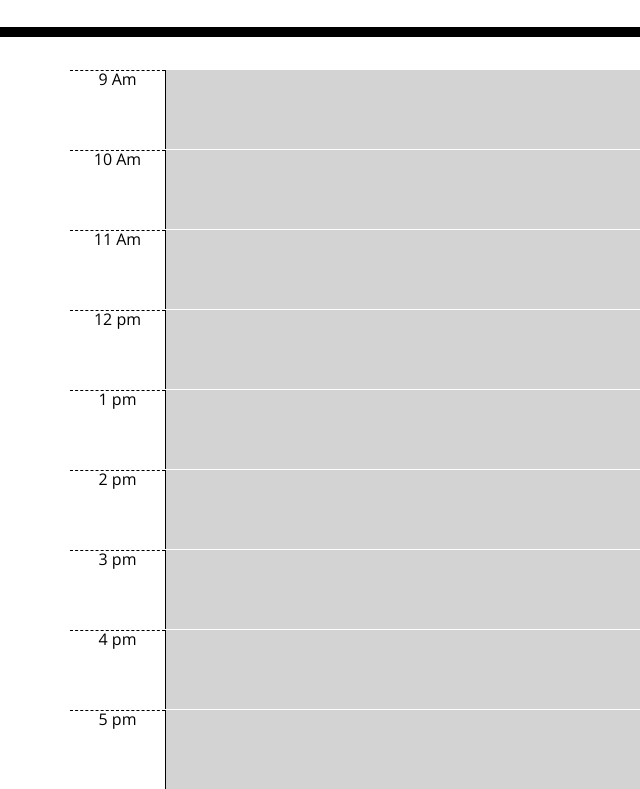
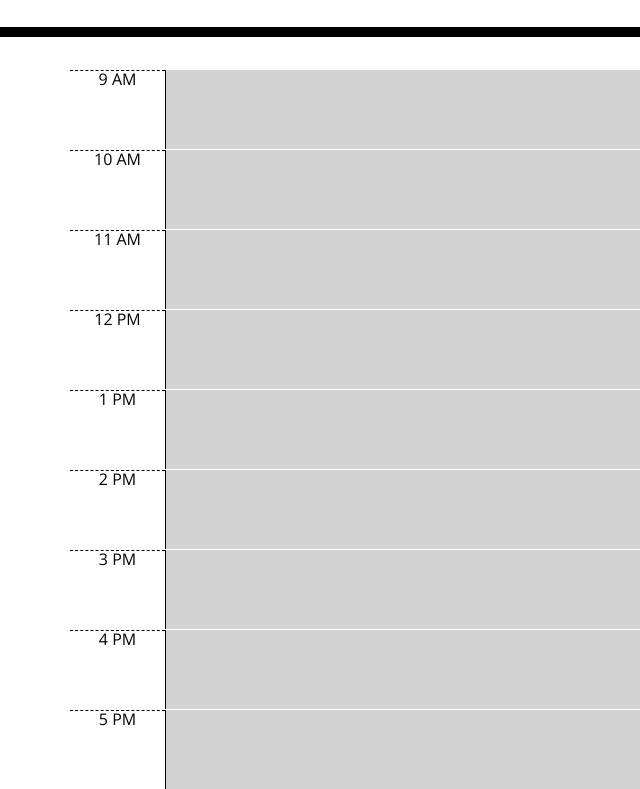
Before and after one commit to b-locatelli/Work-Calander, a plain HTML site: page index.html in a window 1280 px wide. Shown: the part 267-1056 px from the top of the page, 0-640 px from the left. Drawn offline with nearby package versions, Linux system fonts and the light colour scheme.

Commit message:
fixed time display

```diff
--- a/index.html
+++ b/index.html
@@ -32,47 +32,47 @@
     <div class="container">
       <!-- Timeblocks go here -->
       <div id="hour-9" class="row time-block">
-        <div class="col-1 hour">9 Am</div>
+        <div class="col-1 hour">9 AM</div>
         <textarea id="hour9" class="col-10"></textarea>
         <button class="col-1 saveBtn"></button>
       </div>
       <div id="hour-10" class="row time-block">
-        <div class="col-1 hour">10 Am</div>
+        <div class="col-1 hour">10 AM</div>
         <textarea id="hour10" class="col-10"></textarea>
         <button class="col-1 saveBtn"></button>
       </div>
       <div id="hour-11" class="row time-block">
-        <div class="col-1 hour">11 Am</div>
+        <div class="col-1 hour">11 AM</div>
         <textarea id="hour11" class="col-10"></textarea>
         <button class="col-1 saveBtn"></button>
       </div>
       <div id="hour-12" class="row time-block">
-        <div class="col-1 hour">12 pm</div>
+        <div class="col-1 hour">12 PM</div>
         <textarea id="hour12" class="col-10"></textarea>
         <button class="col-1 saveBtn"></button>
       </div>
       <div id="hour-13" class="row time-block">
-        <div class="col-1 hour">1 pm</div>
+        <div class="col-1 hour">1 PM</div>
         <textarea id="hour13" class="col-10"></textarea>
         <button class="col-1 saveBtn"></button>
       </div>
       <div id="hour-14" class="row time-block">
-        <div class="col-1 hour">2 pm</div>
+        <div class="col-1 hour">2 PM</div>
         <textarea id="hour14" class="col-10"></textarea>
         <button class="col-1 saveBtn"></button>
       </div>
       <div id="hour-15" class="row time-block">
-        <div class="col-1 hour">3 pm</div>
+        <div class="col-1 hour">3 PM</div>
         <textarea id="hour15" class="col-10"></textarea>
         <button class="col-1 saveBtn"></button>
       </div>
       <div id="hour-16" class="row time-block">
-        <div class="col-1 hour">4 pm</div>
+        <div class="col-1 hour">4 PM</div>
         <textarea id="hour16" class="col-10"></textarea>
         <button class="col-1 saveBtn"></button>
       </div>
       <div id="hour-17" class="row time-block">
-        <div class="col-1 hour">5 pm</div>
+        <div class="col-1 hour">5 PM</div>
         <textarea id="hour17" class="col-10"></textarea>
         <button class="col-1 saveBtn"></button>
       </div>
```
